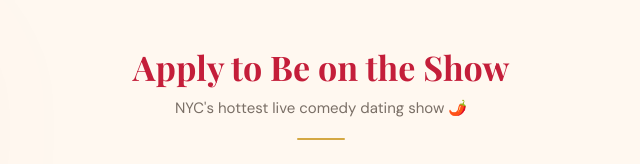
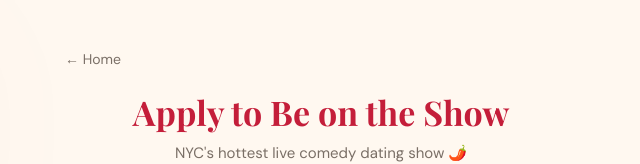
Before and after one commit to hellosurbhi/garam-website, a React (Vite) app: page /apply in a window 1280 px wide. Shown: the top 164 px of the page, without its empty margins (319-959 px from the left). Built offline with nearby package versions, Linux system fonts and the light colour scheme; no server answers; a web font is replaced by a local one.

Commit message:
fix: ApplyPage — add back link, file size validation (10MB), dedicated submitError state

```diff
--- a/src/pages/ApplyPage.tsx
+++ b/src/pages/ApplyPage.tsx
@@ -1,4 +1,5 @@
 import { useState, useRef, type ChangeEvent } from "react";
+import { Link } from "react-router-dom";
 import { collection, addDoc, serverTimestamp } from "firebase/firestore";
 import { ref, uploadBytes, getDownloadURL } from "firebase/storage";
 import { db, storage } from "@/lib/firebase";
@@ -190,6 +191,7 @@
   const [errors, setErrors] = useState<Partial<Record<keyof FormState | "photo", string>>>({});
   const [submitting, setSubmitting] = useState(false);
   const [submitted, setSubmitted] = useState(false);
+  const [submitError, setSubmitError] = useState("");
   const fileInputRef = useRef<HTMLInputElement>(null);
 
   if (submitted) return <SuccessScreen />;
@@ -202,6 +204,11 @@
   function handlePhotoChange(e: ChangeEvent<HTMLInputElement>) {
     const file = e.target.files?.[0];
     if (!file) return;
+    if (file.size > 10 * 1024 * 1024) {
+      setErrors((prev) => ({ ...prev, photo: "Photo must be under 10 MB" }));
+      e.target.value = "";
+      return;
+    }
     setPhotoFile(file);
     setErrors((prev) => ({ ...prev, photo: undefined }));
     const reader = new FileReader();
@@ -231,6 +238,7 @@
     e.preventDefault();
     if (!validate()) return;
 
+    setSubmitError("");
     setSubmitting(true);
     try {
       const ext = photoFile!.name.split(".").pop() ?? "jpg";
@@ -260,7 +268,7 @@
       setSubmitted(true);
     } catch (err) {
       console.error("Submission error:", err);
-      setErrors({ pitch: "Something went wrong. Please try again." });
+      setSubmitError("Something went wrong. Please try again.");
     } finally {
       setSubmitting(false);
     }
@@ -320,6 +328,23 @@
             padding: "48px 24px 72px",
           }}
         >
+          <div style={{ marginBottom: "24px" }}>
+            <Link
+              to="/"
+              style={{
+                display: "inline-flex",
+                alignItems: "center",
+                gap: "6px",
+                color: "var(--text-light)",
+                fontFamily: "var(--font-dm-sans)",
+                fontSize: "14px",
+                textDecoration: "none",
+              }}
+            >
+              ← Home
+            </Link>
+          </div>
+
           <div style={{ textAlign: "center", marginBottom: "40px" }}>
             <h1
               style={{
@@ -619,9 +644,9 @@
               </FieldGroup>
             </div>
 
-            {errors.pitch && errors.pitch.includes("went wrong") && (
+            {submitError && (
               <p style={{ textAlign: "center", color: "var(--crimson)", fontSize: "14px", marginBottom: "12px" }}>
-                {errors.pitch}
+                {submitError}
               </p>
             )}
 
```
